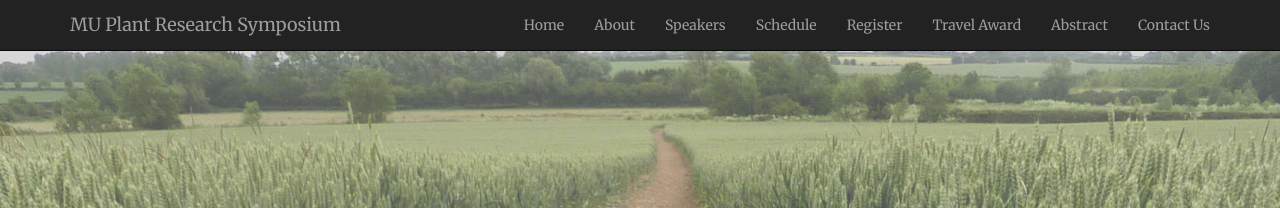
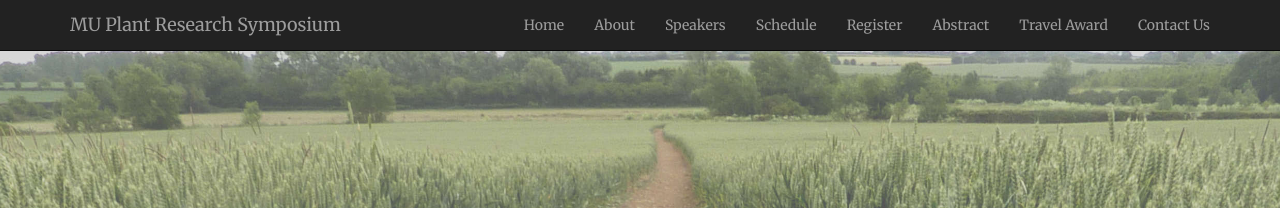
Before and after one commit to mupioneersymposium/mupioneersymposium.github.io, a Jekyll site: the page built from index.html, in a window 1280 px wide. Shown: the top 208 px of the page. Built offline with Jekyll 4.4.1, drawn with Linux system fonts in a browser that asks for light colours.

Commit message:
Update nav.html

```diff
--- a/_includes/nav.html
+++ b/_includes/nav.html
@@ -30,10 +30,10 @@
                     <a class="page-scroll" href="register.html">Register</a>
                 </li>
                 <li>
-                    <a class="page-scroll" href="travel.html">Travel Award</a>
+                    <a class="page-scroll" href="abstract.html">Abstract</a>
                 </li>
                 <li>
-                    <a class="page-scroll" href="abstract.html">Abstract</a>
+                    <a class="page-scroll" href="travel.html">Travel Award</a>
                 </li>
                 <li>
                     <a class="page-scroll" href="index.html#contact">Contact Us</a>
```
